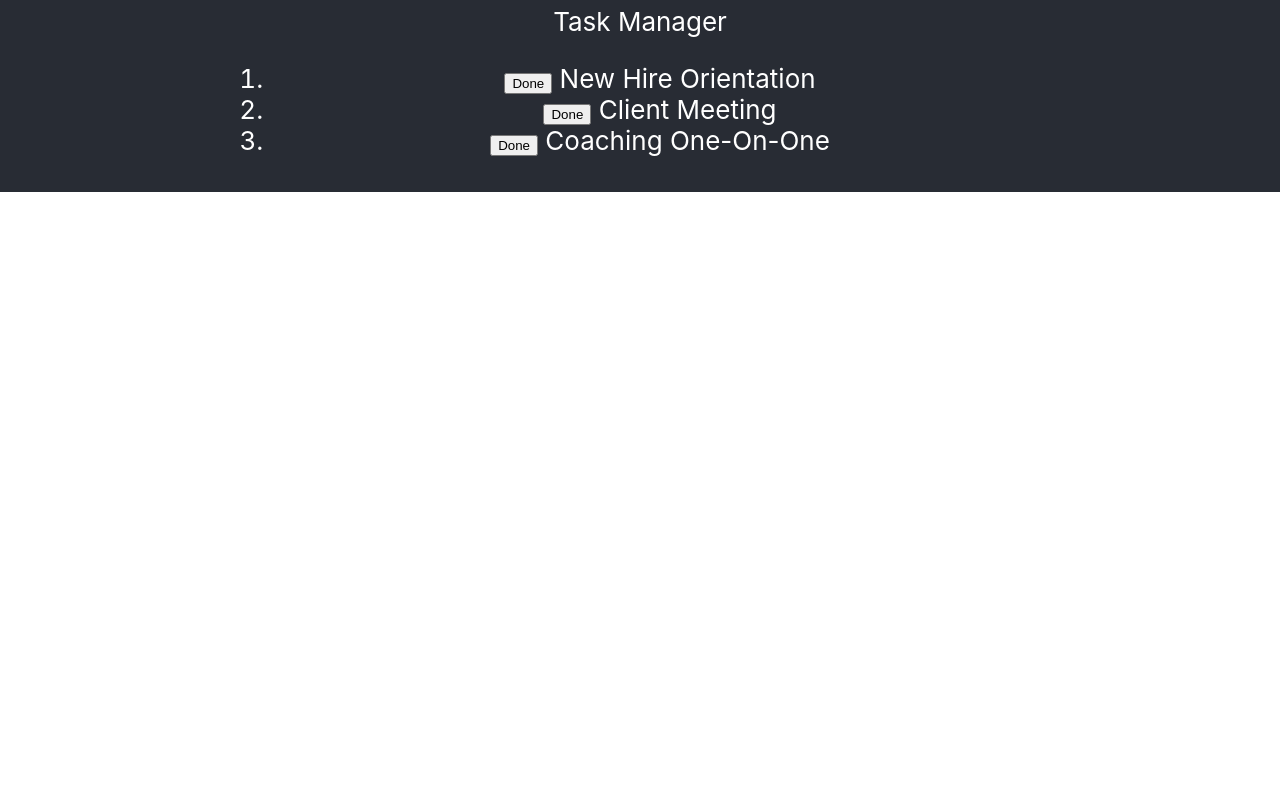
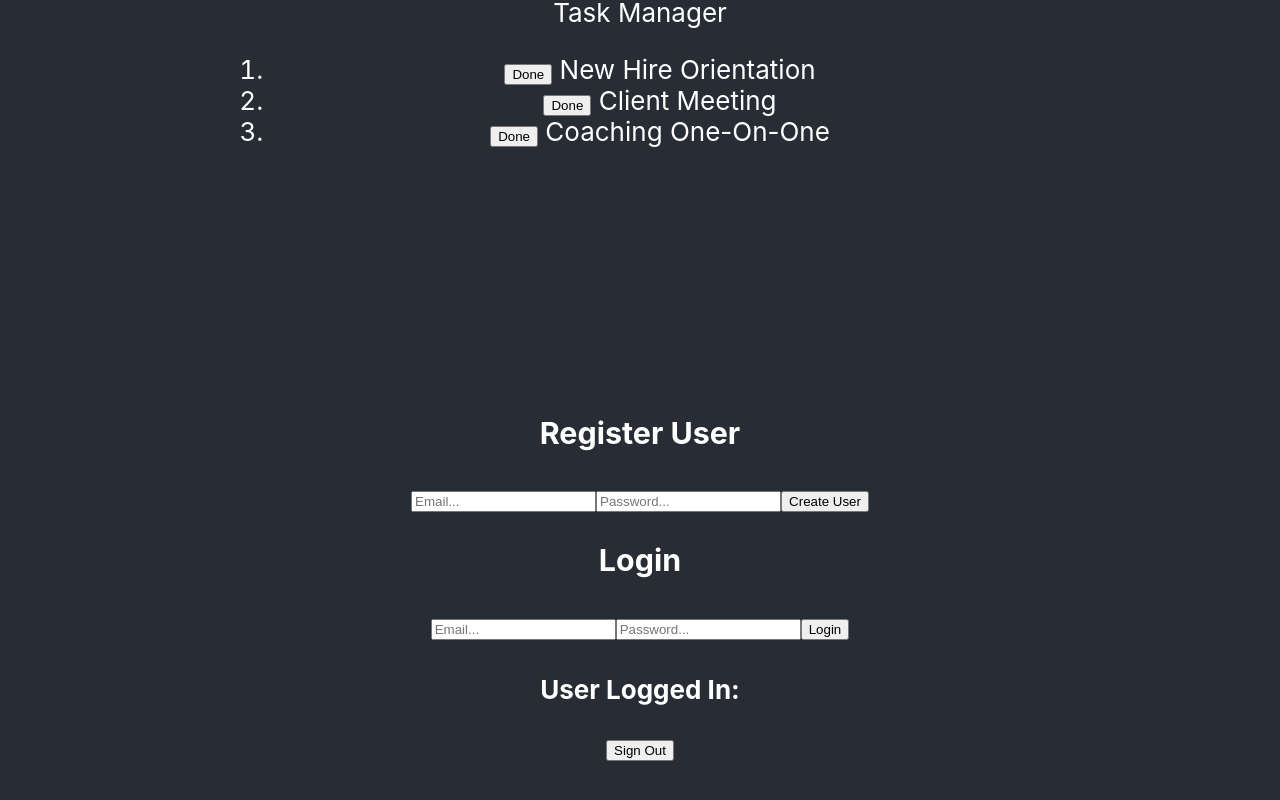
Before and after one commit to DevDynasty01/connect-u, a React (Create React App) app: page /employee-page in a window 1280 px wide. Shown: the part 608-1408 px from the top of the page. Before the commit the page ends 800 px from the top, so only its background shows below. Built offline with nearby package versions, Linux system fonts and the light colour scheme; no server answers.

Commit message:
Firebase Initial Config

```diff
--- a/package.json
+++ b/package.json
@@ -12,9 +12,12 @@
 		"concurrently": "^8.2.0",
 		"cors": "^2.8.5",
 		"css-loader": "^6.8.1",
+		"dotenv": "^16.1.4",
 		"express": "^4.18.2",
 		"express-validator": "^7.0.1",
+		"firebase": "^9.22.2",
 		"mysql2": "^3.3.5",
+		"path": "^0.12.7",
 		"react": "^18.2.0",
 		"react-dom": "^18.2.0",
 		"react-router-dom": "^6.13.0",
--- a/src/App.js
+++ b/src/App.js
@@ -7,6 +7,7 @@
 import { HomePage } from './Pages/HomePage';
 import { EmployerTask } from './Pages/EmployerTask';
 import { BrowserRouter, Routes, Route } from 'react-router-dom';
+import LoginTest from './Pages/LoginTest';
 
 function App() {
   return (
@@ -23,6 +24,7 @@
 					<Route path='/employee-page' element={<EmployeePage />} />
 				</Routes>
 			</BrowserRouter>
+			<LoginTest />
 		</div>
 	);
 }
--- /dev/null
+++ b/src/Pages/LoginTest.js
@@ -0,0 +1,98 @@
+import { useState } from 'react';
+import {
+	createUserWithEmailAndPassword,
+	signInWithEmailAndPassword,
+	onAuthStateChanged,
+	signOut,
+} from 'firebase/auth';
+import { auth } from '../firebase/firebaseConfig';
+
+function LoginTest() {
+	const [registerEmail, setRegisterEmail] = useState('');
+	const [registerPassword, setRegisterPassword] = useState('');
+	const [loginEmail, setLoginEmail] = useState('');
+	const [loginPassword, setLoginPassword] = useState('');
+
+	const [user, setUser] = useState({});
+
+	onAuthStateChanged(auth, (currentUser) => {
+		setUser(currentUser);
+	});
+
+	const register = async () => {
+		try {
+			const user = await createUserWithEmailAndPassword(
+				auth,
+				registerEmail,
+				registerPassword
+			);
+			console.log(user);
+		} catch (error) {
+			console.log(error.message);
+		}
+	};
+
+	const login = async () => {
+		try {
+			const user = await signInWithEmailAndPassword(
+				auth,
+				loginEmail,
+				loginPassword
+			);
+			console.log(user);
+		} catch (error) {
+			console.log(error.message);
+		}
+	};
+
+	const logout = async () => {
+		await signOut(auth);
+	};
+
+	return (
+		<div className='App'>
+			<div>
+				<h3> Register User </h3>
+				<input
+					placeholder='Email...'
+					onChange={(event) => {
+						setRegisterEmail(event.target.value);
+					}}
+				/>
+				<input
+					placeholder='Password...'
+					onChange={(event) => {
+						setRegisterPassword(event.target.value);
+					}}
+				/>
+
+				<button onClick={register}> Create User</button>
+			</div>
+
+			<div>
+				<h3> Login </h3>
+				<input
+					placeholder='Email...'
+					onChange={(event) => {
+						setLoginEmail(event.target.value);
+					}}
+				/>
+				<input
+					placeholder='Password...'
+					onChange={(event) => {
+						setLoginPassword(event.target.value);
+					}}
+				/>
+
+				<button onClick={login}> Login</button>
+			</div>
+
+			<h4> User Logged In: </h4>
+			{user?.email}
+
+			<button onClick={logout}> Sign Out </button>
+		</div>
+	);
+}
+
+export default LoginTest;
```
Also changed, not shown: 2 other files (tests, documents, lock files or other folders).
